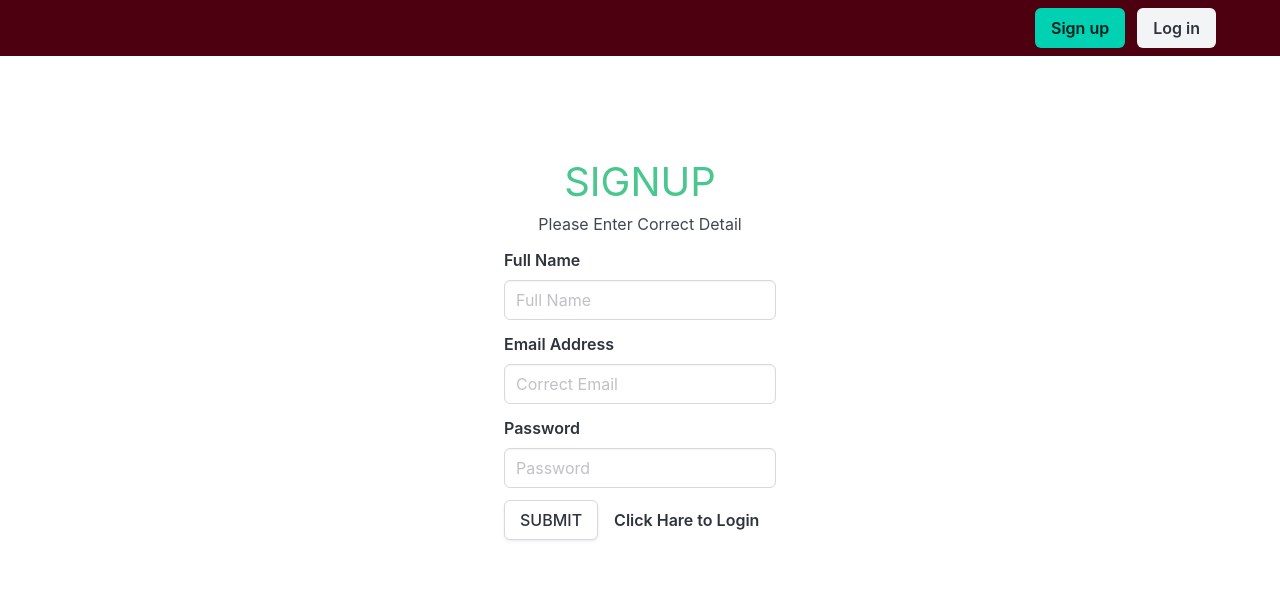
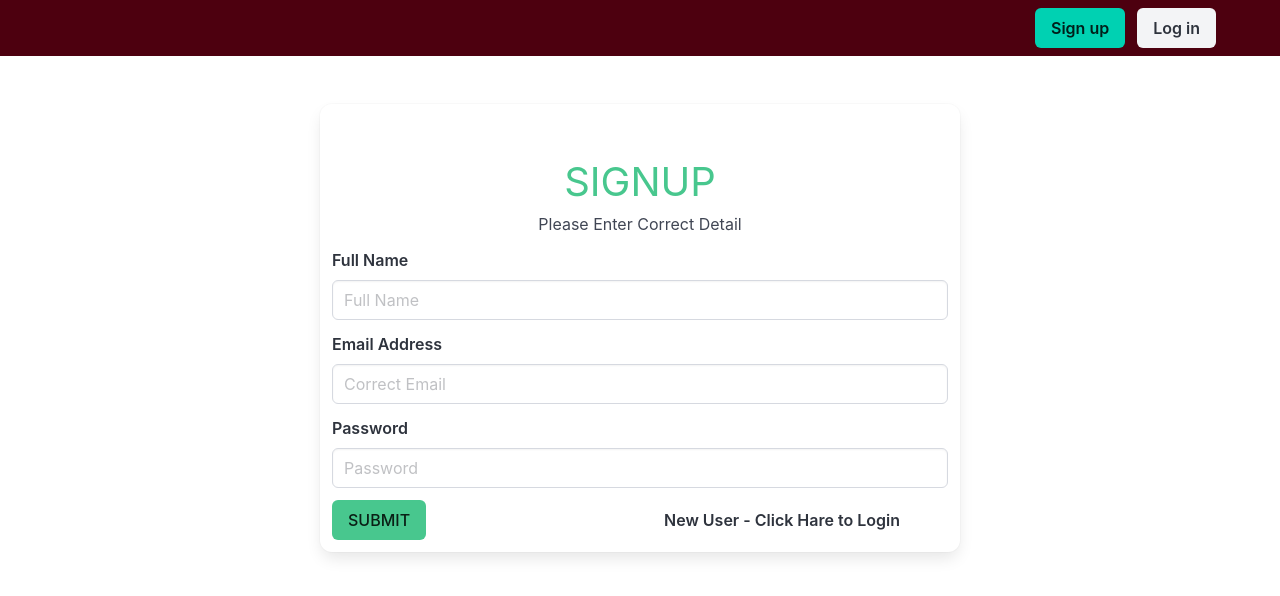
Before and after one commit to tanmaysihare/client-expense-tracker-app, a React (Create React App) app: page /signup in a window 1280 px wide. Shown: the top 596 px of the page. Built offline with nearby package versions, Linux system fonts and the light colour scheme.

Commit message:
forget password

```diff
--- a/src/pages/auth/ForgetPassword.js
+++ b/src/pages/auth/ForgetPassword.js
@@ -26,8 +26,15 @@ function ForgetPassword() {
             <div className='container is-grouped is-grouped-centered mt-6 pt-6'>
                 <div className='box column is-half is-offset-one-quarter'>
                 <Form>
-                    <div className='field has-text-centered'>
-                         <label className='label mx-6'>Email Id</label>
+                <div className="field has-text-centered">
+              <h1 className="has-text-success is-size-2 is-uppercase">
+                Forget Password
+              </h1>
+              <p className="is-size-6 ">A Password Reset Link Will Be Sent To Your Email</p>
+            </div>
+
+                    <div className='field p-4'>
+                         <label className='label'>Email Id</label>
                     <div className='control'>
                         <Field type="email" className='input' name="email" placeholder="Email" />
                     </div>
--- a/src/pages/auth/Login.js
+++ b/src/pages/auth/Login.js
@@ -95,17 +95,17 @@ function Login() {
                 className="help is-danger"
               />
             </div>
-            <div className=" grid">
-              <div className=" cell">
-                <button type="submit" className="button is-primary">
+            <div className=" grid " >
+              <div className=" cell ">
+                <button type="submit" className="button is-success ml-4">
                 SUBMIT
               </button>
               </div>
-             <div className=" cell">
+             <div className=" cell is-col-span-2 " >
               <label className="label">
-                <div className="grid">
-                  <div className="cell"> <Link to="/forget_password" className="label mt-2">Forget Password</Link></div>
-                  <div className="cell"><Link to="/signup" className="label mt-2 ">
+                <div className="grid pb-2" >
+                  <div className="cell has-text-right" > <Link to="/forget_password" className="label mt-2">Forget Password</Link></div>
+                  <div className="cell pl-2" style={{borderLeft:"1px solid white"}}><Link to="/signup" className="label mt-2 ">
                   New User - Signup Now
                 </Link></div></div>
 
--- a/src/pages/auth/Signup.js
+++ b/src/pages/auth/Signup.js
@@ -3,7 +3,7 @@ import { Formik, Form, Field, ErrorMessage } from "formik";
 import * as Yup from "yup";
 import axios from "axios";
 import { toast } from "sonner";
-import { useHistory } from "react-router-dom/cjs/react-router-dom";
+import { Link, useHistory } from "react-router-dom/cjs/react-router-dom";
 
 function Signup() {
   const history = useHistory();
@@ -32,13 +32,13 @@ function Signup() {
     password: Yup.string().required().min(6),
   });
   return (
-    <div>
+    <div >
       <Formik
         initialValues={initialValues}
         onSubmit={submitHandler}
         validationSchema={validationSchema}
       >
-        <div className="field is-grouped is-grouped-centered mt-6 pt-6">
+        <div className="box column is-half is-offset-one-quarter is-grouped is-grouped-centered mt-6 pt-6">
           <Form>
             <div className="field has-text-centered">
               <h1 className="has-text-success is-size-2 is-uppercase">
@@ -97,15 +97,20 @@ function Signup() {
                 className="help is-danger"
               />
             </div>
-            <div className="field is-grouped">
-              <button type="submit" className="button">
+            <div className="grid">
+              <div className="cell">
+                <button type="submit" className="button is-success">
                 SUBMIT
               </button>
-              <label className="label">
-                <a href="/login" className="label mt-2 ml-1">
-                  Click Hare to Login
-                </a>
+              </div>
+              <div className="cell has-text-right mr-6">
+                <label className="label">
+                <Link to="/login" className="label mt-2 ml-1">
+                New User - Click Hare to Login
+                </Link>
               </label>
+              </div>
+
             </div>
           </Form>
         </div>
```
